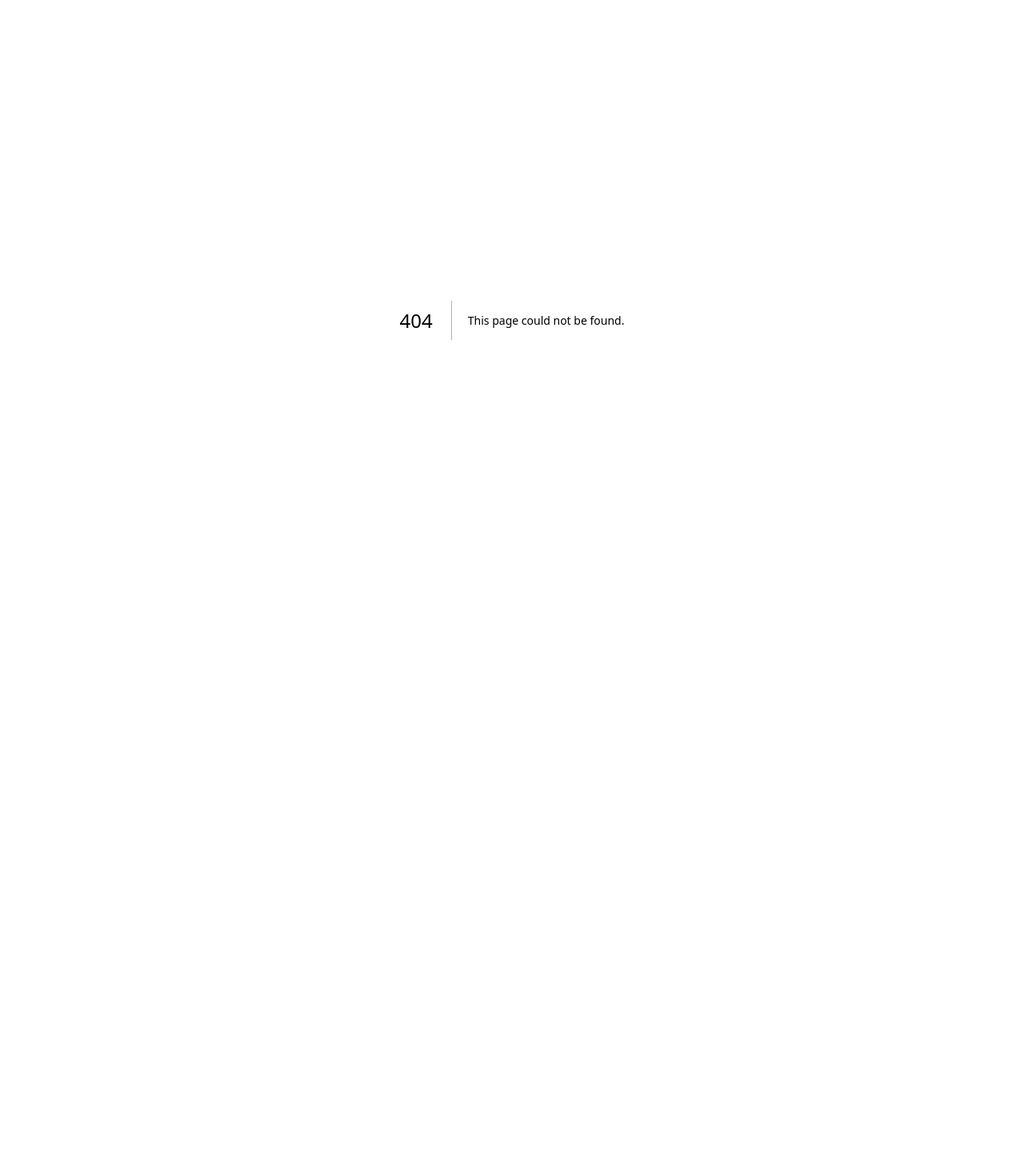
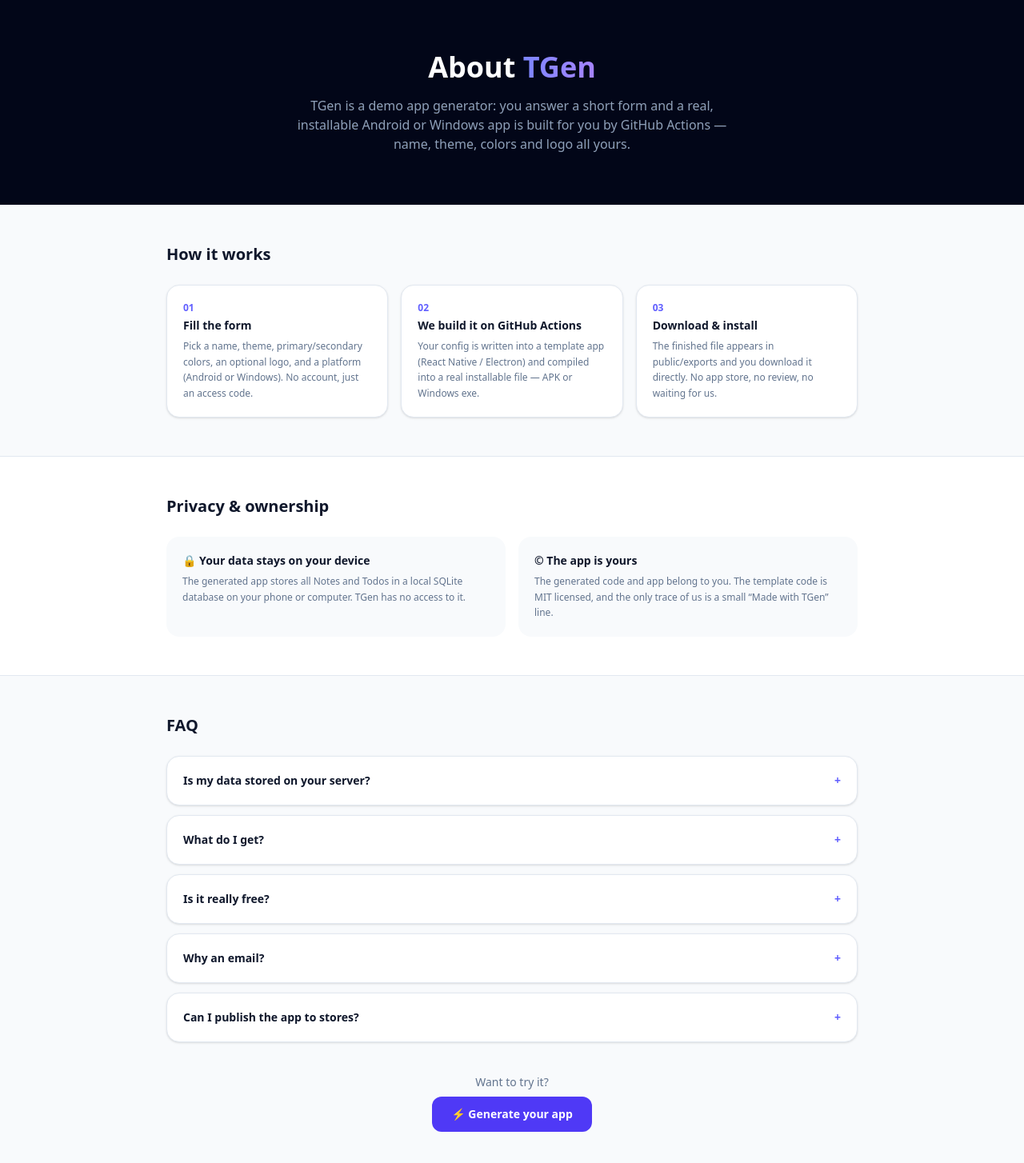
Before and after one commit to SatPaingOo/t-github-generate, a Next.js app: page /about in a window 1280 px wide. Before the commit this address had no page. Shown: the top 1454 px of the page at 80% size. Before the commit the page ends 800 px from the top, so only its background shows below. Built offline with nearby package versions, Linux system fonts and the light colour scheme.

Commit message:
feat: About page (how it works, privacy, FAQ) + nav link + footer copyright

```diff
--- /dev/null
+++ b/app/about/page.tsx
@@ -0,0 +1,128 @@
+'use client';
+
+/**
+ * About page — explains what TGen is, how it works, privacy, and what you get.
+ */
+
+const HOW_IT_WORKS = [
+  {
+    n: '01',
+    title: 'Fill the form',
+    desc: 'Pick a name, theme, primary/secondary colors, an optional logo, and a platform (Android or Windows). No account, just an access code.',
+  },
+  {
+    n: '02',
+    title: 'We build it on GitHub Actions',
+    desc: 'Your config is written into a template app (React Native / Electron) and compiled into a real installable file — APK or Windows exe.',
+  },
+  {
+    n: '03',
+    title: 'Download & install',
+    desc: 'The finished file appears in public/exports and you download it directly. No app store, no review, no waiting for us.',
+  },
+];
+
+const FAQS = [
+  {
+    q: 'Is my data stored on your server?',
+    a: 'No. Your app config is only used to build your app. All Notes/Todos data inside the generated app is stored locally on the device (SQLite) — we never see it. Your email is only used to send you the download link (notifier coming).',
+  },
+  {
+    q: 'What do I get?',
+    a: 'A complete Notes + Todos app with your name, colors and logo — plus the source repo so you can keep developing it yourself.',
+  },
+  {
+    q: 'Is it really free?',
+    a: 'Yes. This is a demo/sample platform. We just ask for a single-use access code so one person cannot generate unlimited builds (GitHub Actions costs money).',
+  },
+  {
+    q: 'Why an email?',
+    a: 'Builds take 10–15 minutes. We email you the repo + download link when it is ready instead of making you wait on the page.',
+  },
+  {
+    q: 'Can I publish the app to stores?',
+    a: 'Yes, the generated repo is yours. For Play Store you would sign it with your own keystore; for App Store you would need an Apple Developer account (iOS is not part of this demo yet).',
+  },
+];
+
+export default function AboutPage() {
+  return (
+    <main className="min-h-screen bg-slate-50">
+      {/* hero */}
+      <section className="bg-slate-950 py-16">
+        <div className="mx-auto max-w-3xl px-4 text-center">
+          <h1 className="text-3xl font-extrabold text-white sm:text-4xl">
+            About <span className="bg-gradient-to-r from-indigo-400 to-violet-400 bg-clip-text text-transparent">TGen</span>
+          </h1>
+          <p className="mx-auto mt-4 max-w-xl text-base text-slate-400">
+            TGen is a demo app generator: you answer a short form and a real, installable
+            Android or Windows app is built for you by GitHub Actions — name, theme,
+            colors and logo all yours.
+          </p>
+        </div>
+      </section>
+
+      {/* how it works */}
+      <section className="mx-auto max-w-4xl px-4 py-12">
+        <h2 className="text-xl font-bold text-slate-900">How it works</h2>
+        <div className="mt-6 grid gap-4 sm:grid-cols-3">
+          {HOW_IT_WORKS.map(s => (
+            <div key={s.n} className="rounded-2xl border border-slate-200 bg-white p-5 shadow-sm">
+              <p className="text-xs font-bold text-indigo-500">{s.n}</p>
+              <p className="mt-1 text-sm font-semibold text-slate-900">{s.title}</p>
+              <p className="mt-1.5 text-xs leading-relaxed text-slate-500">{s.desc}</p>
+            </div>
+          ))}
+        </div>
+      </section>
+
+      {/* privacy */}
+      <section className="border-y border-slate-200 bg-white">
+        <div className="mx-auto max-w-4xl px-4 py-12">
+          <h2 className="text-xl font-bold text-slate-900">Privacy &amp; ownership</h2>
+          <div className="mt-6 grid gap-4 sm:grid-cols-2">
+            <div className="rounded-2xl bg-slate-50 p-5">
+              <p className="text-sm font-semibold text-slate-900">🔒 Your data stays on your device</p>
+              <p className="mt-1.5 text-xs leading-relaxed text-slate-500">
+                The generated app stores all Notes and Todos in a local SQLite database on
+                your phone or computer. TGen has no access to it.
+              </p>
+            </div>
+            <div className="rounded-2xl bg-slate-50 p-5">
+              <p className="text-sm font-semibold text-slate-900">© The app is yours</p>
+              <p className="mt-1.5 text-xs leading-relaxed text-slate-500">
+                The generated code and app belong to you. The template code is MIT licensed,
+                and the only trace of us is a small “Made with TGen” line.
+              </p>
+            </div>
+          </div>
+        </div>
+      </section>
+
+      {/* FAQ */}
+      <section className="mx-auto max-w-4xl px-4 py-12">
+        <h2 className="text-xl font-bold text-slate-900">FAQ</h2>
+        <div className="mt-6 space-y-3">
+          {FAQS.map(f => (
+            <details key={f.q} className="group rounded-2xl border border-slate-200 bg-white p-5 shadow-sm">
+              <summary className="cursor-pointer list-none text-sm font-semibold text-slate-900 marker:content-none">
+                {f.q}
+                <span className="float-right text-indigo-500 transition-transform group-open:rotate-45">+</span>
+              </summary>
+              <p className="mt-2 text-xs leading-relaxed text-slate-500">{f.a}</p>
+            </details>
+          ))}
+        </div>
+
+        <div className="mt-10 text-center">
+          <p className="text-sm text-slate-500">Want to try it?</p>
+          <a
+            href="/"
+            className="mt-2 inline-flex items-center gap-2 rounded-xl bg-indigo-600 px-6 py-3 text-sm font-semibold text-white hover:bg-indigo-500">
+            ⚡ Generate your app
+          </a>
+        </div>
+      </section>
+    </main>
+  );
+}
--- a/app/screens/GenerateScreen.tsx
+++ b/app/screens/GenerateScreen.tsx
@@ -85,6 +85,11 @@
               <p className="text-sm font-bold text-slate-900">TGen</p>
               <p className="text-[10px] text-slate-400">App Generator</p>
             </div>
+          </div>
+          <div className="flex items-center gap-1.5 rounded-lg px-3 py-1.5 text-xs font-medium text-slate-500 transition-colors hover:bg-slate-100 hover:text-slate-800">
+            <a href="/about" className="flex items-center gap-1.5">
+              ℹ️ About
+            </a>
           </div>
           <a
             href="https://github.com/SatPaingOo/t-github-generate"
@@ -391,7 +396,7 @@
       <footer className="border-t border-slate-200 bg-white">
         <div className="mx-auto flex max-w-6xl flex-col items-center justify-between gap-2 px-4 py-6 text-center sm:flex-row sm:text-left">
           <p className="text-xs text-slate-400">
-            TGen — demo app generator. Built with Next.js + GitHub Actions.
+            © 2026 TGen — demo app generator. Built with Next.js + GitHub Actions.
           </p>
           <div className="flex gap-4 text-xs text-slate-400">
             <a className="transition-colors hover:text-slate-700" href="https://github.com/SatPaingOo/t-github-gen-mobile-app" target="_blank" rel="noreferrer">
```
